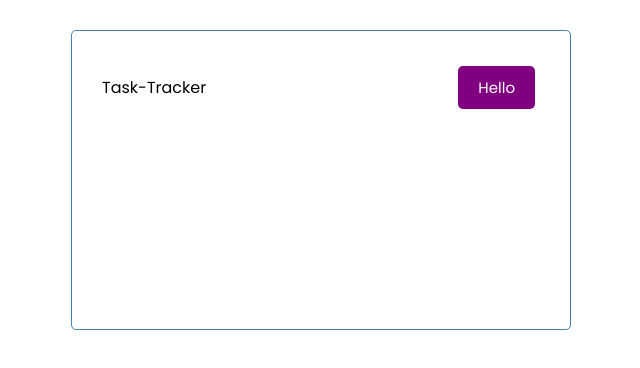
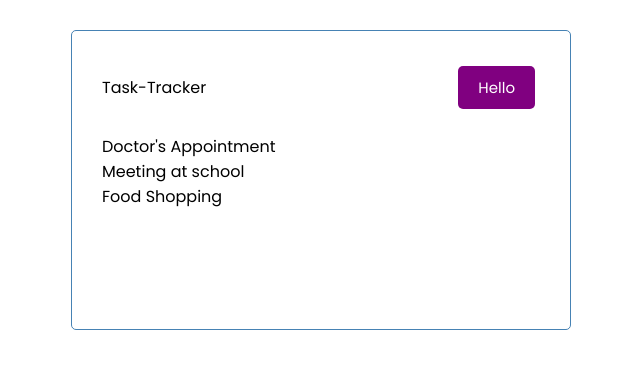
Before and after one commit to abuhanaan/task-tracker, an Angular app: page / in a window 1280 px wide. Shown: the top 368 px of the page, without its empty margins (319-959 px from the left). Built offline with nearby package versions, Linux system fonts and the light colour scheme.

Commit message:
Looping with ngFor

```diff
--- a/src/app/app.component.html
+++ b/src/app/app.component.html
@@ -1,3 +1,4 @@
 <div class="container">
   <app-header></app-header>
+  <app-tasks></app-tasks>
 </div>
--- a/src/app/app.module.ts
+++ b/src/app/app.module.ts
@@ -4,12 +4,14 @@ import { BrowserModule } from '@angular/platform-browser';
 import { AppComponent } from './app.component';
 import { HeaderComponent } from './components/header/header.component';
 import { ButtonComponent } from './components/button/button.component';
+import { TasksComponent } from './components/tasks/tasks.component';
 
 @NgModule({
   declarations: [
     AppComponent,
     HeaderComponent,
-    ButtonComponent
+    ButtonComponent,
+    TasksComponent
   ],
   imports: [
     BrowserModule
--- /dev/null
+++ b/src/app/components/tasks/tasks.component.html
@@ -0,0 +1 @@
+<p *ngFor="let task of tasks">{{ task.text }}</p>
--- /dev/null
+++ b/src/app/components/tasks/tasks.component.ts
@@ -0,0 +1,17 @@
+import { Component, OnInit } from '@angular/core';
+import { Task } from 'src/Task';
+import { TASKS } from 'src/mock-tasks';
+
+@Component({
+  selector: 'app-tasks',
+  templateUrl: './tasks.component.html',
+  styleUrls: ['./tasks.component.css']
+})
+export class TasksComponent implements OnInit{
+  tasks: Task[] = TASKS
+
+  constructor() {}
+
+  ngOnInit(): void {}
+
+}
```
Also changed, not shown: src/app/components/tasks/tasks.component.css (added), 1 other file (tests, documents, lock files or other folders).
